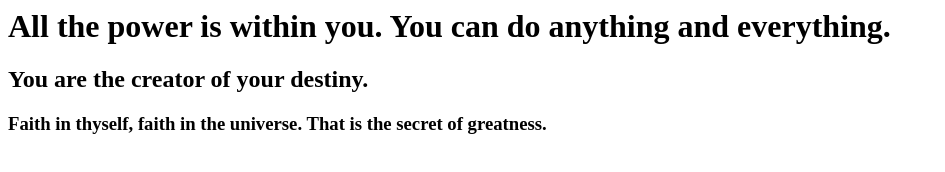
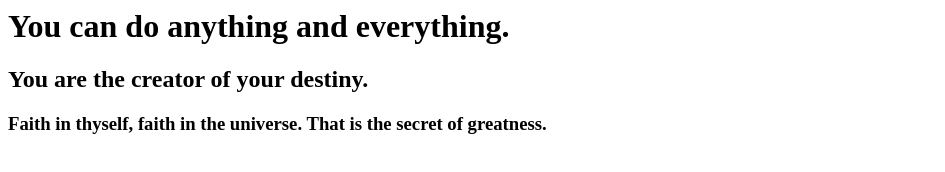
Before and after one commit to NahinAl10/testproject, a plain HTML site: page index.html in a window 1280 px wide. Shown: the whole page, without its empty margins (0-945 px from the left). Drawn offline with Linux system fonts and the light colour scheme.

Commit message:
Update index.html
Updated quote

```diff
--- a/index.html
+++ b/index.html
@@ -1,6 +1,6 @@
 <html>
 <body>
-<h1> All the power is within you. You can do anything and everything.</h1>
+<h1> You can do anything and everything.</h1>
 <h2> You are the creator of your destiny.</h2>
 <h3>Faith in thyself, faith in the universe. That is the secret of greatness. </h3>
 </body>
```
